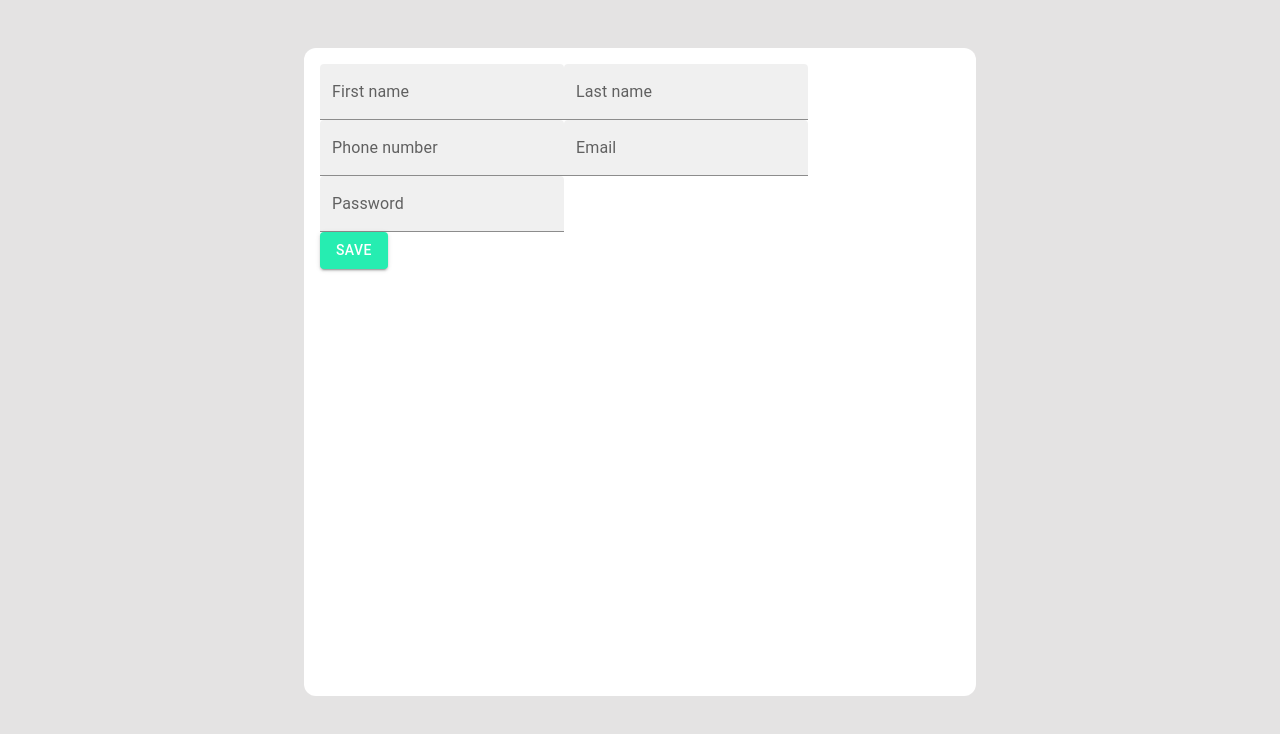
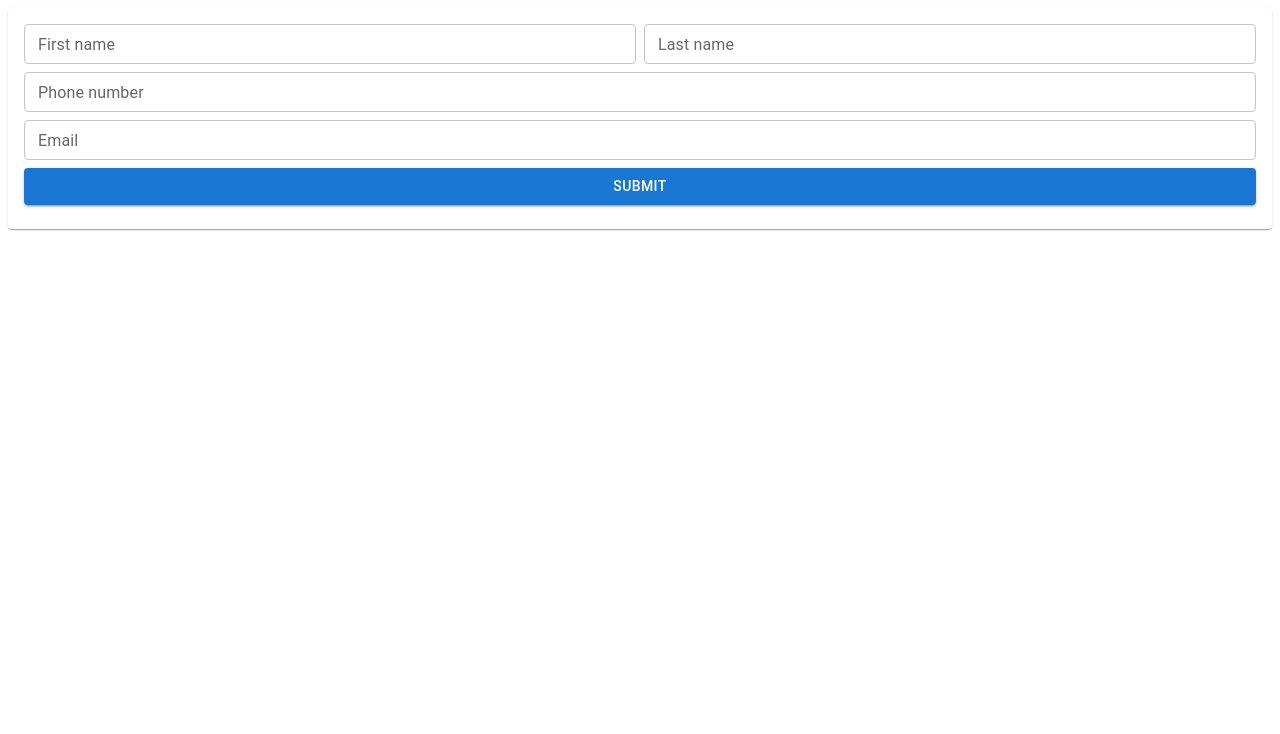
Before and after one commit to lMiguelVSl/upet-test, a React (Vite) app: page / in a window 1280 px wide. Shown: the top 734 px of the page. Built offline with nearby package versions, Linux system fonts and the light colour scheme.

Commit message:
form using grid

```diff
--- a/src/components/form.component.tsx
+++ b/src/components/form.component.tsx
@@ -1,19 +1,21 @@
-import { TextField, Button } from '@mui/material';
+import { TextField, Button, Card, CardContent, Grid } from "@mui/material"
+
 import React, { useState } from 'react';
+
 
 const FormComponent: React.FC = () => {
 
-  const [enteredName,        setEnteredName]        = useState('');
-  const [enteredLastName,    setEnteredLastName]    = useState('');
+  const [enteredName, setEnteredName] = useState('');
+  const [enteredLastName, setEnteredLastName] = useState('');
   const [enteredPhoneNumber, setEnteredPhoneNumber] = useState('');
-  const [enteredEmail,       setEnteredEmail]       = useState('');
-  const [enteredPassword,    setEnteredPassword]    = useState('');
+  const [enteredEmail, setEnteredEmail] = useState('');
+  const [enteredPassword, setEnteredPassword] = useState('');
 
-  const nameInputHandler        = (event: React.ChangeEvent<HTMLInputElement>) => setEnteredName(event.target.value);
-  const lastNameInputHandler    = (event: React.ChangeEvent<HTMLInputElement>) => setEnteredLastName(event.target.value);
+  const nameInputHandler = (event: React.ChangeEvent<HTMLInputElement>) => setEnteredName(event.target.value);
+  const lastNameInputHandler = (event: React.ChangeEvent<HTMLInputElement>) => setEnteredLastName(event.target.value);
   const phoneNumberInputHandler = (event: React.ChangeEvent<HTMLInputElement>) => setEnteredPhoneNumber(event.target.value);
-  const emailInputHandler       = (event: React.ChangeEvent<HTMLInputElement>) => setEnteredEmail(event.target.value);
-  const passwordInputHandler    = (event: React.ChangeEvent<HTMLInputElement>) => setEnteredPassword(event.target.value);
+  const emailInputHandler = (event: React.ChangeEvent<HTMLInputElement>) => setEnteredEmail(event.target.value);
+  const passwordInputHandler = (event: React.ChangeEvent<HTMLInputElement>) => setEnteredPassword(event.target.value);
 
   const formSubmission = (event: React.FormEvent<HTMLFormElement>) => {
     event.preventDefault();
@@ -30,7 +32,7 @@ const FormComponent: React.FC = () => {
     }
   }
 
-  const formValidation = () : Boolean => {
+  const formValidation = (): Boolean => {
     console.log(enteredName);
     console.log(enteredLastName);
     console.log(enteredPhoneNumber);
@@ -40,20 +42,61 @@ const FormComponent: React.FC = () => {
   }
 
   return (
+    <Card>
+      <CardContent>
         <form onSubmit={formSubmission}>
-      <div className='form-control'>
-        <TextField id="outlined-basic" label="First name" variant="filled"   onChange={nameInputHandler} />
-        <TextField id="outlined-basic" label="Last name" variant="filled"    onChange={lastNameInputHandler} />
-        <TextField id="outlined-basic" label="Phone number" variant="filled" onChange={phoneNumberInputHandler} />
-        <TextField id="outlined-basic" label="Email" variant="filled"        onChange={emailInputHandler} />
-        <TextField id="outlined-basic" label="Password" variant="filled"     onChange={passwordInputHandler} />
-      </div>
-      <div className="form-actions">
-        <Button type="submit" variant="contained" className="button-form">
-          Save
-        </Button>
-      </div>
+        <Grid container spacing={1}>
+          <Grid xs={6} item>
+            <TextField id="outlined-basic" label="First name" size='small' variant="outlined" onChange={nameInputHandler} fullWidth />
+          </Grid>
+          <Grid xs={6} item>
+            <TextField id="outlined-basic" label="Last name" size='small' variant="outlined" onChange={lastNameInputHandler} fullWidth />
+          </Grid>
+          <Grid xs={12} item>
+            <TextField id="outlined-basic" type="text" label="Phone number" size='small' variant="outlined" onChange={phoneNumberInputHandler} fullWidth/>
+          </Grid>
+          <Grid xs={12} item>
+            <TextField id="outlined-basic" type="email" label="Email" size='small' variant="outlined" onChange={emailInputHandler} fullWidth/>
+          </Grid>
+          <Grid xs={12} item>
+            <Button variant="contained" type="submit" fullWidth>Submit</Button>
+          </Grid>
+        </Grid>
         </form>
+
+      </CardContent>
+    </Card>
+    // <form onSubmit={formSubmission}>
+
+    //   <Grid container spacing={2}>
+    //   <Grid container spacing={2}>
+    //     <Grid item xs={5}>
+    //       <TextField id="outlined-basic" label="First name" size='small' variant="filled" onChange={nameInputHandler} />
+    //     </Grid>
+    //     <Grid item xs={5}>
+    //       <TextField id="outlined-basic" label="Last name" size='small' variant="filled" onChange={lastNameInputHandler} />
+    //     </Grid>
+    //   </Grid>
+
+    //   <Grid container spacing={2}>
+    //     <Grid item xs={10}>
+    //       <TextField id="outlined-basic" label="Phone number" size='small' variant="filled" onChange={phoneNumberInputHandler} />
+    //     </Grid>
+    //     <Grid item xs={10}>
+    //       <TextField id="outlined-basic" label="Email" size='small' variant="filled" onChange={emailInputHandler} />
+    //     </Grid>
+    //     <Grid item xs={10}>
+    //       <TextField id="outlined-basic" label="Password" size='small' variant="filled" onChange={passwordInputHandler} />
+    //     </Grid>
+    //   </Grid>
+    //   <Grid container spacing={2}>
+    //     <Button type="submit" variant="contained" className="button-form">
+    //       Save
+    //     </Button>
+    //   </Grid>
+    //   </Grid>
+
+    // </form>
   );
 };
 
--- a/src/index.css
+++ b/src/index.css
@@ -1,4 +1,4 @@
-body {
+/* body {
   margin: 0;
   background-color: #e4e3e3;
 }
@@ -34,3 +34,7 @@ body {
   border-radius: 4px;
   cursor: pointer;
 }
+
+.form-control textfield{
+
+} */
```
Lines whose indentation alone changed are shown as unchanged.
